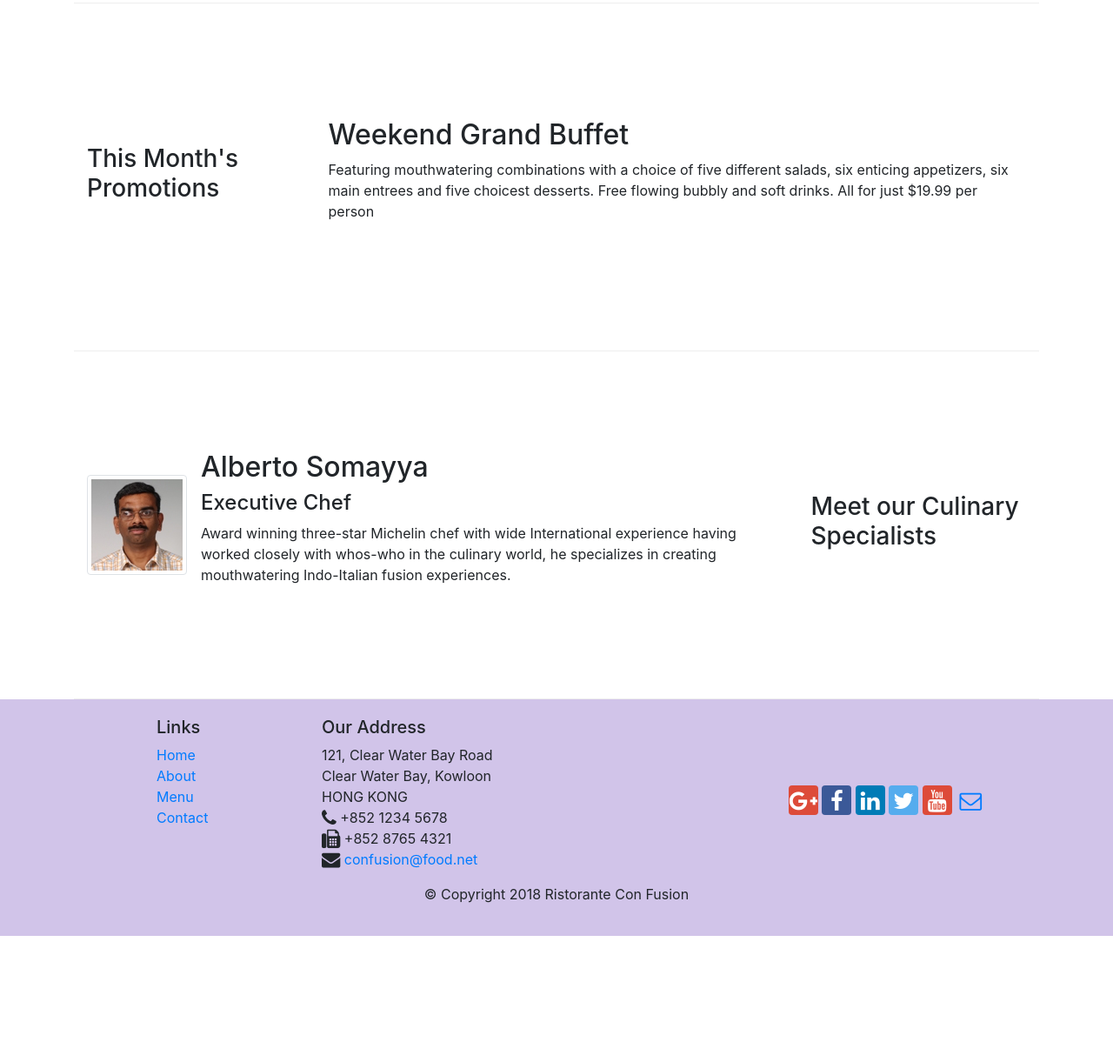
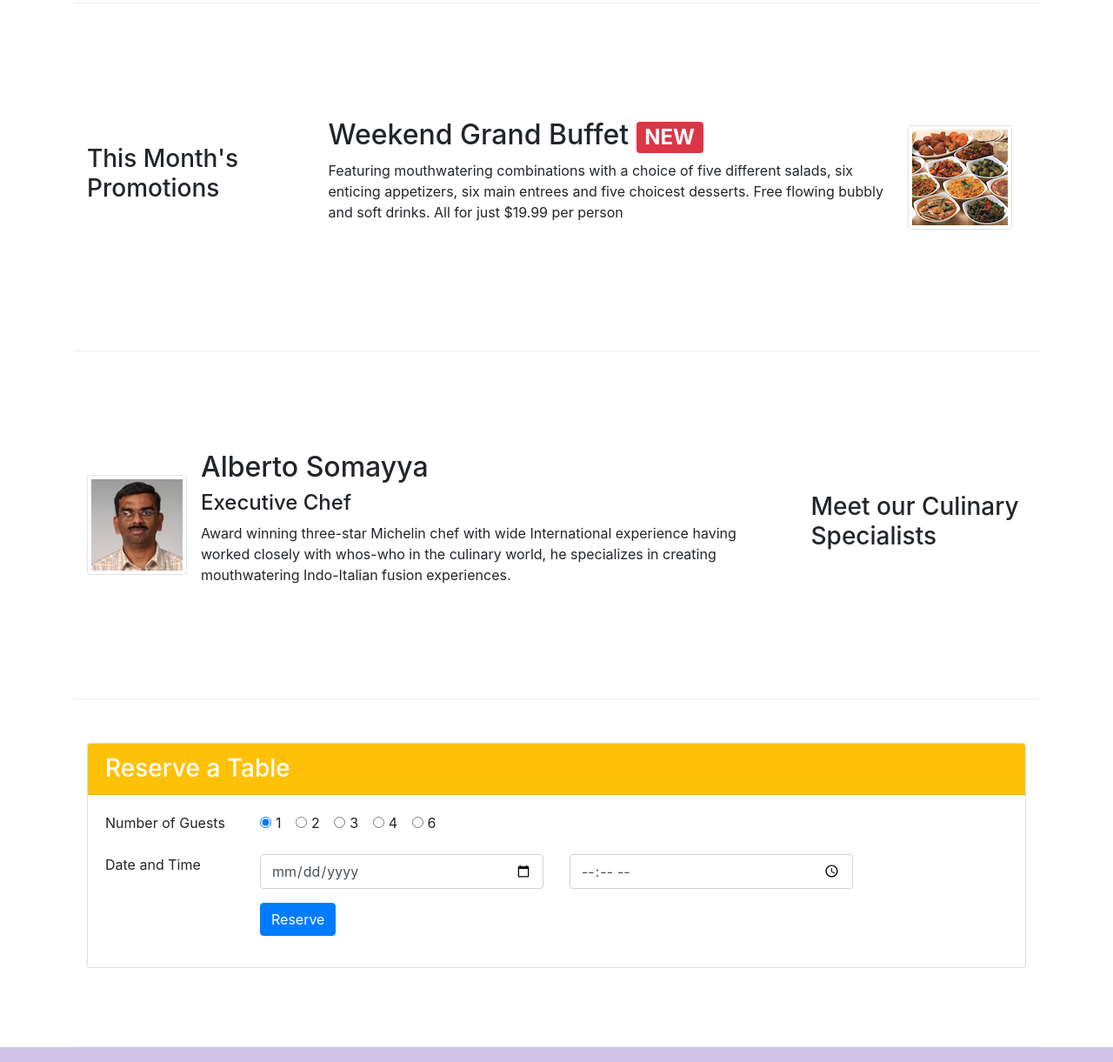
Before and after one commit to ayushroy64/Bootstrap4-Restaurant, a website: page index.html in a window 1280 px wide. Shown: the part 680-1901 px from the top of the page at 87% size. Before the commit the page ends 1756 px from the top, so only its background shows below. Drawn offline with nearby package versions, Linux system fonts and the light colour scheme.

Commit message:
Assignment-2

```diff
--- a/index.html
+++ b/index.html
@@ -21,7 +21,7 @@
       <button class="navbar-toggler" type="button" data-toggle="collapse" data-target="#Navbar">
                 <span class="navbar-toggler-icon"></span>
       </button>
-       <a class="navbar-brand mr-auto" href="#"><img src="img/logo.png" height="30" width="41"></a>
+       <a class="navbar-brand mr-auto" href="#"><img src="img/logo.png" height="30" width="41" style="margin-left: 10px;"></a>
           <div class="collapse navbar-collapse" id="Navbar">
             <ul class="navbar-nav mr-auto">
               <li class="nav-item active"><a class="nav-link" href="#"><span class="fa fa-home fa-lg"></span> Home</a></li>
@@ -42,6 +42,9 @@
                 <div class="col-12 col-sm align-self-center">
                     <img src="img/logo.png" class="img-fluid">
                 </div>
+                <div class="col-12 mt-5 mt-sm-0 col-sm-3 text-center align-self-center">
+                    <a href="#reservation" type="button" class="btn btn-sm btn-warning" style="font-family: Helvetica; style: bold; padding: 10px 60px; font-size: 18px;">Reserve table</a>
+                </div>
             </div>
         </div>
     </header>
@@ -56,7 +59,7 @@
                  <img class="d-flex mr-3 img-thumbnail align-self-center"
                          src="img/uthappizza.png" alt="Uthappizza">
                  <div class="media-body">
-                     <h2 class="mt-0">Uthappizza</h2>
+                     <h2 class="mt-0">Uthappizza <span class="badge badge-danger" style="margin-right: 5px;">HOT</span><span class="badge badge-pill badge-secondary">$4.99</span></h2>
                      <p class="d-none d-sm-block">A unique combination of Indian Uthappam (pancake) and
                          Italian pizza, topped with Cerignola olives, ripe vine
                          cherry tomatoes, Vidalia onion, Guntur chillies and
@@ -72,33 +75,81 @@
                 <h3>This Month's Promotions</h3>
             </div>
             <div class="col col-sm col-md">
-                <h2>Weekend Grand Buffet</h2>
-                <p>Featuring mouthwatering combinations with a choice of five different salads, six enticing appetizers, six main entrees and five choicest desserts. Free flowing bubbly and soft drinks. All for just $19.99 per person </p>
+                <div class="media">
+                  <div class="media-body">
+                    <h2 class="mt-0">Weekend Grand Buffet <span class="badge badge-danger">NEW</span></h2>
+                    <p class="d-none d-sm-block">Featuring mouthwatering combinations with a choice of five different salads, six enticing appetizers, six main entrees and five choicest desserts. Free flowing bubbly and soft drinks. All for just $19.99 per person </p>
+                  </div>
+                  <img class="d-flex mr-3 img-thumbnail align-self-center" src="img/buffet.png" alt="buffet">
                 </div>
             </div>
-
+        </div>
         <div class="row row-content align-items-center">
             <div class="col-12 col-sm-4 order-sm-last col-md-3">
                 <h3>Meet our Culinary Specialists</h3>
             </div>
             <div class="col col-sm order-sm-first col-md">
               <div class="media">
-                  <img class="d-flex mr-3 img-thumbnail align-self-center"
-                          src="img/alberto.png" alt="Alberto Somayya">
+                <img class="d-flex mr-3 img-thumbnail align-self-center" src="img/alberto.png" alt="alberto">
                 <div class="media-body">
                   <h2 class="mt-0">Alberto Somayya</h2>
                   <h4>Executive Chef</h4>
-                      <p class="d-none d-sm-block">Award winning three-star Michelin chef with wide
-                          International experience having worked closely with
-                          whos-who in the culinary world, he specializes in
-                          creating mouthwatering Indo-Italian fusion experiences.
-                          </p>
+                  <p class="d-none d-sm-block">Award winning three-star Michelin chef with wide International experience having worked closely with whos-who in the culinary world, he specializes in creating mouthwatering Indo-Italian fusion experiences. </p>
+                </div>
+              </div>
+            </div>
+        </div>
+        <div class="row row-content justify-content-center"  id="reservation">
+          <div class="col-12">
+            <div class="card">
+              <h3 class="card-header bg-warning text-white">Reserve a Table</h3>
+              <div class="card-body">
+                <form>
+                  <div class="form-group row">
+                      <label class="col-12 col-sm-2">Number of Guests</label>
+                      <div class="col">
+                        <div class="form-check form-check-inline">
+                          <input class="form-check-input" type="radio" name="inlineRadioOptions" id="one_guest_radio" value="one" checked>
+                          <label class="form-check-label" for="one_guest_radio">1</label>
+                       </div>
+                       <div class="form-check form-check-inline">
+                         <input class="form-check-input" type="radio" name="inlineRadioOptions" id="two_guest_radio" value="two">
+                         <label class="form-check-label" for="two_guest_radio">2</label>
+                       </div>
+                       <div class="form-check form-check-inline">
+                         <input class="form-check-input" type="radio" name="inlineRadioOptions" id="three_guest_radio" value="three">
+                         <label class="form-check-label" for="three_guest_radio">3</label>
+                       </div>
+                       <div class="form-check form-check-inline">
+                         <input class="form-check-input" type="radio" name="inlineRadioOptions" id="four_guest_radio" value="four">
+                         <label class="form-check-label" for="four_guest_radio">4</label>
+                       </div>
+                       <div class="form-check form-check-inline">
+                         <input class="form-check-input" type="radio" name="inlineRadioOptions" id="six_guest_radio" value="six">
+                         <label class="form-check-label" for="six_guest_radio">6</label>
+                       </div>
+                      </div>
+                  </div>
+                  <div class="form-group row">
+                    <label class="col-12 col-sm-2">Date and Time</label>
+                    <div class="col-12 col-sm-4">
+                      <input type="date" class="form-control" id="date" placeholder="Date">
+                    </div>
+                    <div class="col-12 col-sm-4">
+                      <input type="time" class="form-control" id="time" placeholder="Time">
+                    </div>
+                  </div>
+                  <div class="form-group row">
+                    <div class="col offset-0 offset-sm-2">
+                      <button type="submit" class="btn btn-primary">Reserve</button>
+                    </div>
+                  </div>
+                </form>
               </div>
             </div>
           </div>
         </div>
     </div>
-
     <footer class="footer">
         <div class="container">
             <div class="row">
@@ -117,9 +168,9 @@
 		              121, Clear Water Bay Road<br>
 		              Clear Water Bay, Kowloon<br>
 		              HONG KONG<br>
-                  <i class="fa fa-phone fa-lg"></i> +852 1234 5678 <br>
-                  <i class="fa fa-fax fa-lg"></i> +852 8765 4321<br>
-                  <i class="fa fa-envelope fa-lg"></i><a href="mailto:confusion@food.net"> confusion@food.net</a>
+		              <i class="fa fa-phone fa-lg"></i>: +852 1234 5678<br>
+		              <i class="fa fa-fax fa-lg"></i>: +852 8765 4321<br>
+		              <i class="fa fa-envelope fa-lg"></i>: <a href="mailto:confusion@food.net">confusion@food.net</a>
 		           </address>
                 </div>
                 <div class="col-12 col-sm-4 align-self-center">
@@ -140,10 +191,9 @@
            </div>
         </div>
     </footer>
-    <!-- jQuery first, then Popper.js, then Bootstrap JS. -->
+    <!-- jQuery, Popper, Bootstrap JS. -->
     <script src="node_modules/jquery/dist/jquery.slim.min.js"></script>
     <script src="node_modules/popper.js/dist/umd/popper.min.js"></script>
     <script src="node_modules/bootstrap/dist/js/bootstrap.min.js"></script>
 </body>
-
 </html>
```
Lines whose indentation alone changed are shown as unchanged.
